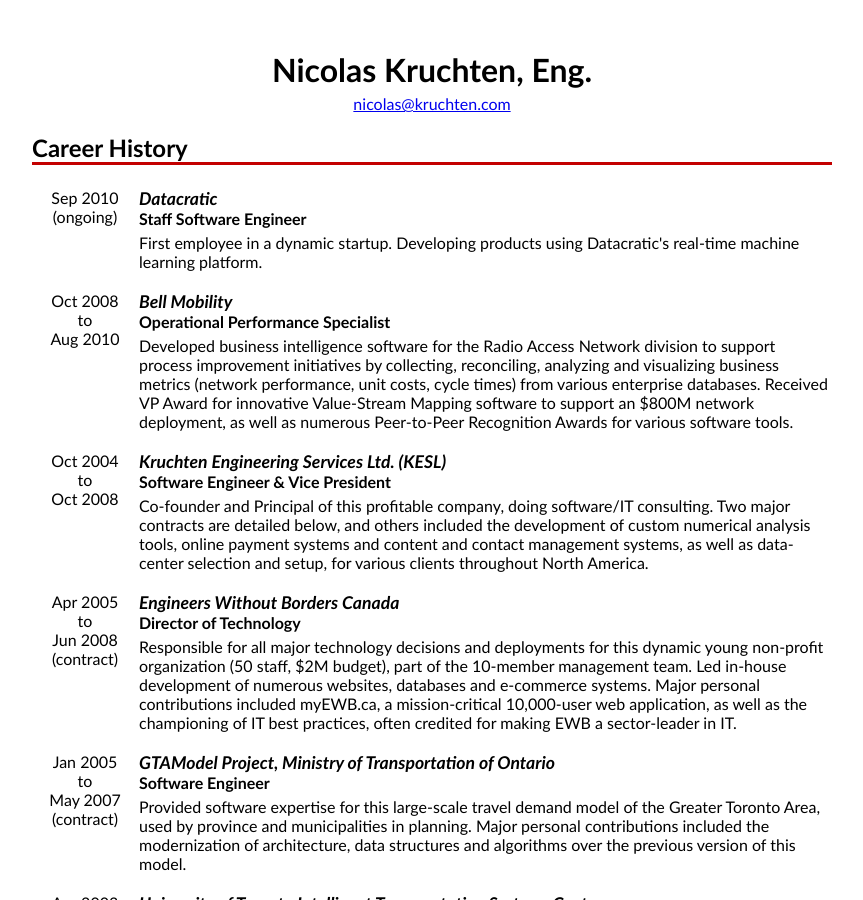
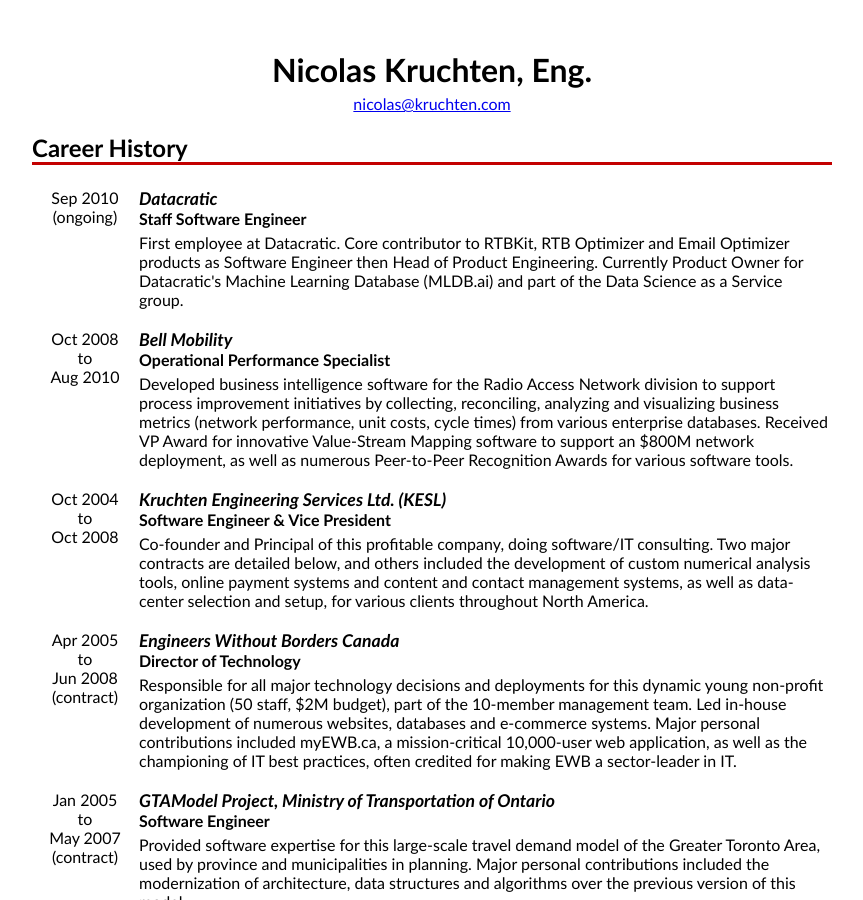
Before and after one commit to nicolaskruchten/nicolaskruchten.github.io, a Jekyll site: the page cv.html, which Jekyll copies as it is, in a window 1280 px wide and 900 px high. Shown: the whole window, without its empty margins (208-1071 px from the left). Built offline with Jekyll 4.4.1, drawn with Linux system fonts in a browser that asks for light colours; some of the changed text lies outside the part shown.

Commit message:
Update cv.html

```diff
--- a/cv.html
+++ b/cv.html
@@ -85,7 +85,7 @@
 <td class="description">
 	<span class="organization">Datacratic</span>
 	<br /><span class="title">Staff Software Engineer</span>
-	<p>First employee in a dynamic startup. Developing products using Datacratic's real-time machine learning platform.</p>
+	<p>First employee at Datacratic. Core contributor to RTBKit, RTB Optimizer and Email Optimizer products as Software Engineer then Head of Product Engineering. Currently Product Owner for Datacratic's Machine Learning Database (MLDB.ai) and part of the Data Science as a Service group.</p>
 </td>
 </tr>
 
@@ -188,12 +188,13 @@
 <h2>Open-Source Contributions</h2>
 
 <ul>
+    <li><a href="http://mldb.ai/">MLDB.ai</a> (2015, C++, database system for machine learning)</li>
     <li><a href="http://rtbkit.org/">RTBkit</a> (2013, C++, real-time bidding framework)</li>
-    <li><a href="http://nicolas.kruchten.com/pivottable.html">PivotTable.js</a> (2012, CoffeeScript, pivot table implementation)</li>
-    <li><a href="http://nicolas.kruchten.com/galapagos.html">Galapagos</a> (2004-2005, Java, genetic algorithm framework)</li>
-    <li><a href="http://nicolas.kruchten.com/kdetool.html">KDE Tool</a> (2005, Java, statistical research tool)</li>
-    <li><a href="http://nicolas.kruchten.com/openmyewb.html">OpenMyEWB</a> (2005-2008, Java, online community web app)</li>
-    <li><a href="http://nicolas.kruchten.com/phptab.html">PHPTab</a> (2003, PHP, web app for tracking money)</li>
+    <li><a href="https://github.com/nicolaskruchten/pivottable">PivotTable.js</a> (2012, CoffeeScript, pivot table implementation)</li>
+    <li><a href="https://github.com/nicolaskruchten/galapagos">Galapagos</a> (2004-2005, Java, genetic algorithm framework)</li>
+    <li><a href="https://github.com/nicolaskruchten/kdetool">KDE Tool</a> (2005, Java, statistical research tool)</li>
+    <li><a href="https://github.com/nicolaskruchten/openmyewb">OpenMyEWB</a> (2005-2008, Java, online community web app)</li>
+    <li><a href="https://github.com/nicolaskruchten/phptab">PHPTab</a> (2003, PHP, web app for tracking money)</li>
 </ul>
 
 
```
